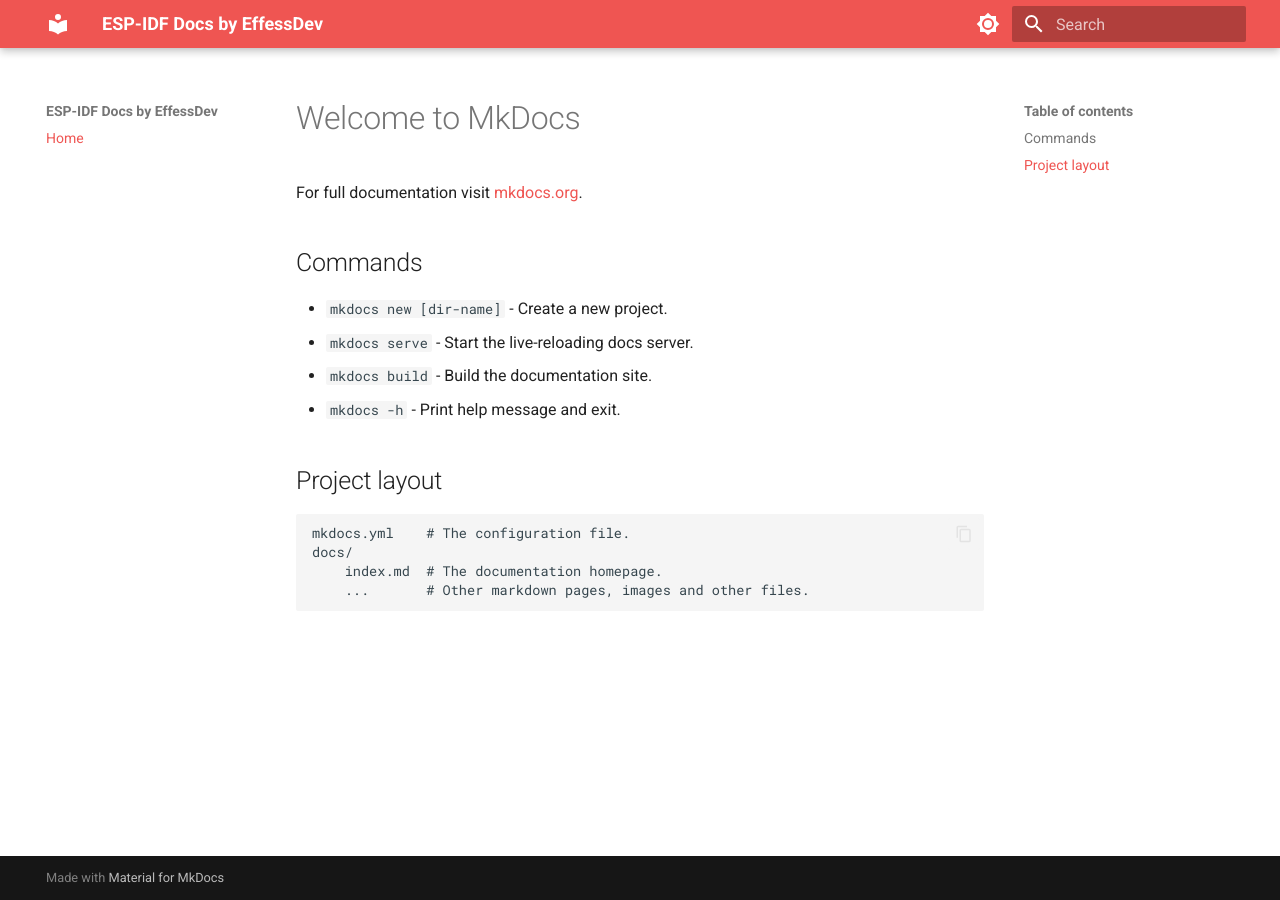
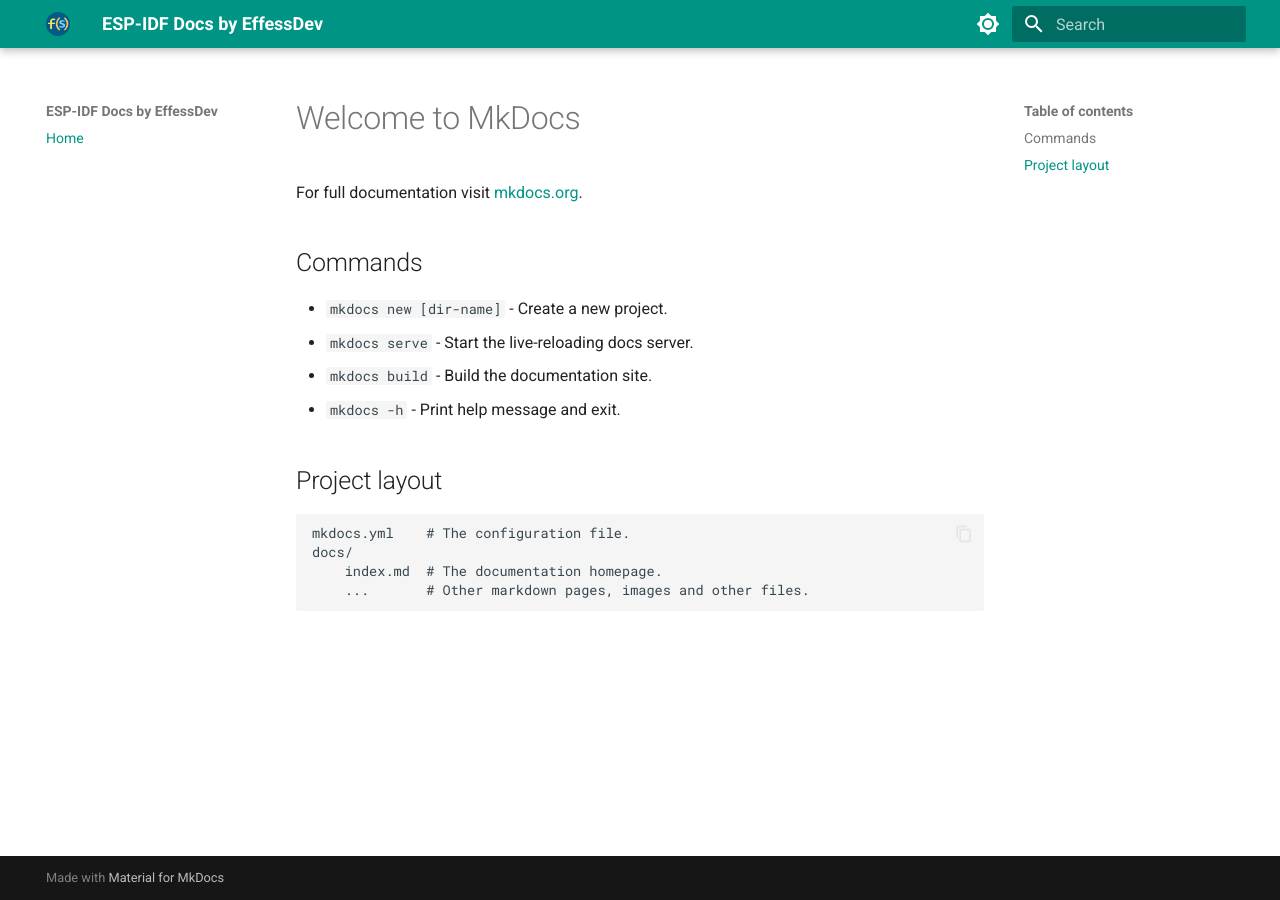
Before and after one commit to effessdev/ESP-IDF, an MkDocs documentation site: the page built from docs/index.md, in a window 1280 px wide. Built offline with MkDocs 1.6.1 and Material for MkDocs 9.7.7, drawn with Linux system fonts in a browser that asks for light colours.

Commit message:
add icons and change theme

```diff
--- a/mkdocs.yml
+++ b/mkdocs.yml
@@ -4,26 +4,27 @@ site_author: EffessDev
 
 theme:
   name: material
+  logo: assets/effessdev.svg
+  favicon: assets/effessdev.png
   palette:
-    # Scheme toggle for Light/Dark mode
     - media: "(prefers-color-scheme: light)"
       scheme: default
-      primary: red
-      accent: deep orange
+      primary: teal
+      accent: amber
       toggle:
         icon: material/brightness-7
         name: Switch to dark mode
     - media: "(prefers-color-scheme: dark)"
       scheme: slate
-      primary: red
-      accent: deep orange
+      primary: teal
+      accent: light blue
       toggle:
         icon: material/brightness-4
         name: Switch to light mode
   features:
     - navigation.expand
     - navigation.top
-    - content.code.copy # Adds a copy button to code blocks
+    - content.code.copy
     - content.code.annotate
 
 markdown_extensions:
@@ -33,7 +34,7 @@ markdown_extensions:
       pygments_lang_class: true
   - pymdownx.inlinehilite
   - pymdownx.snippets
-  - pymdownx.superfences # Enhanced code block features
+  - pymdownx.superfences
 
 nav:
   - Home: index.md
```
Also changed, not shown: docs/assets/effessdev.ico (added), docs/assets/effessdev.svg (added).
